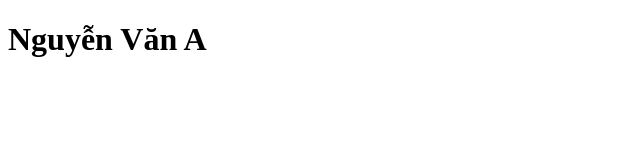
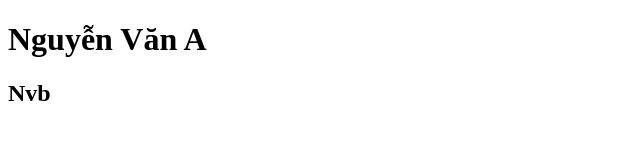
Before and after one commit to hochtm/teamAB, a plain HTML site: page index.html in a window 1280 px wide. Shown: the full height of the page, 0-640 px from the left. Drawn offline with Linux system fonts and the light colour scheme.

Commit message:
1. sửa lần 1

```diff
--- a/index.html
+++ b/index.html
@@ -8,5 +8,6 @@
   </head>
   <body>
     <h1>Nguyễn Văn A</h1>
+    <h2>Nvb</h2>
   </body>
 </html>
```
